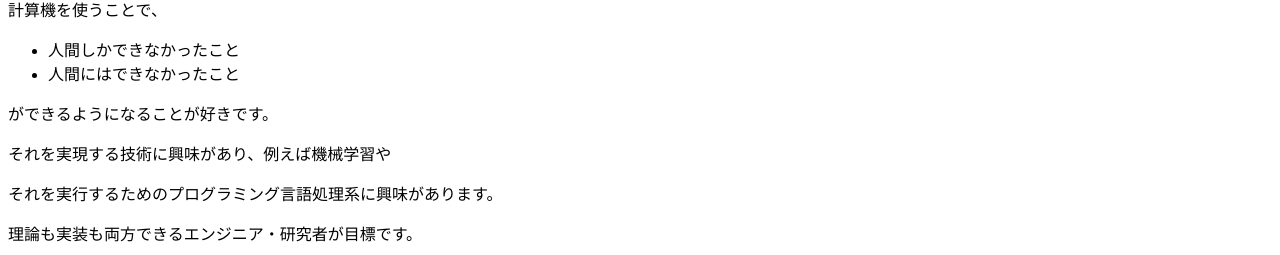
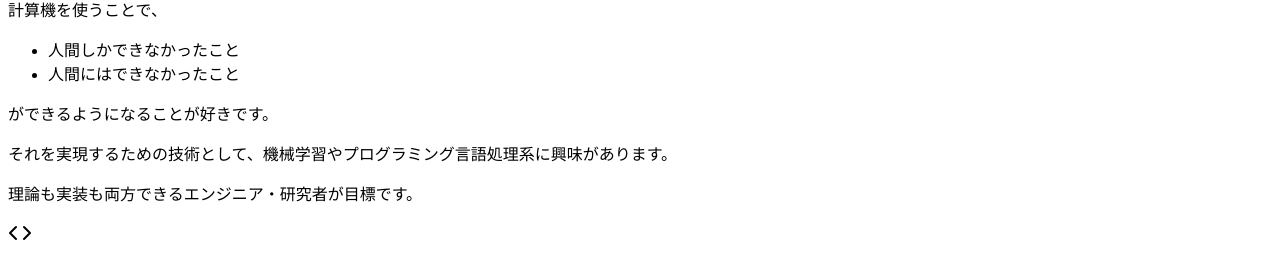
Before and after one commit to abap34/abap34.com, a React (Create React App) app: page / in a window 1280 px wide. Shown: the part 834-1089 px from the top of the page. Built offline with nearby package versions, Linux system fonts and the light colour scheme.

Commit message:
Update About.js

```diff
--- a/src/components/About.js
+++ b/src/components/About.js
@@ -24,8 +24,7 @@
                         <li>人間にはできなかったこと</li>
                     </ul>
                     <p>ができるようになることが好きです。</p>
-                    <p>それを実現する技術に興味があり、例えば機械学習や</p>
-                    <p>それを実行するためのプログラミング言語処理系に興味があります。</p>
+                    <p>それを実現するための技術として、機械学習やプログラミング言語処理系に興味があります。</p>
                     <p>理論も実装も両方できるエンジニア・研究者が目標です。</p>
                 </div>
             </section>
```
